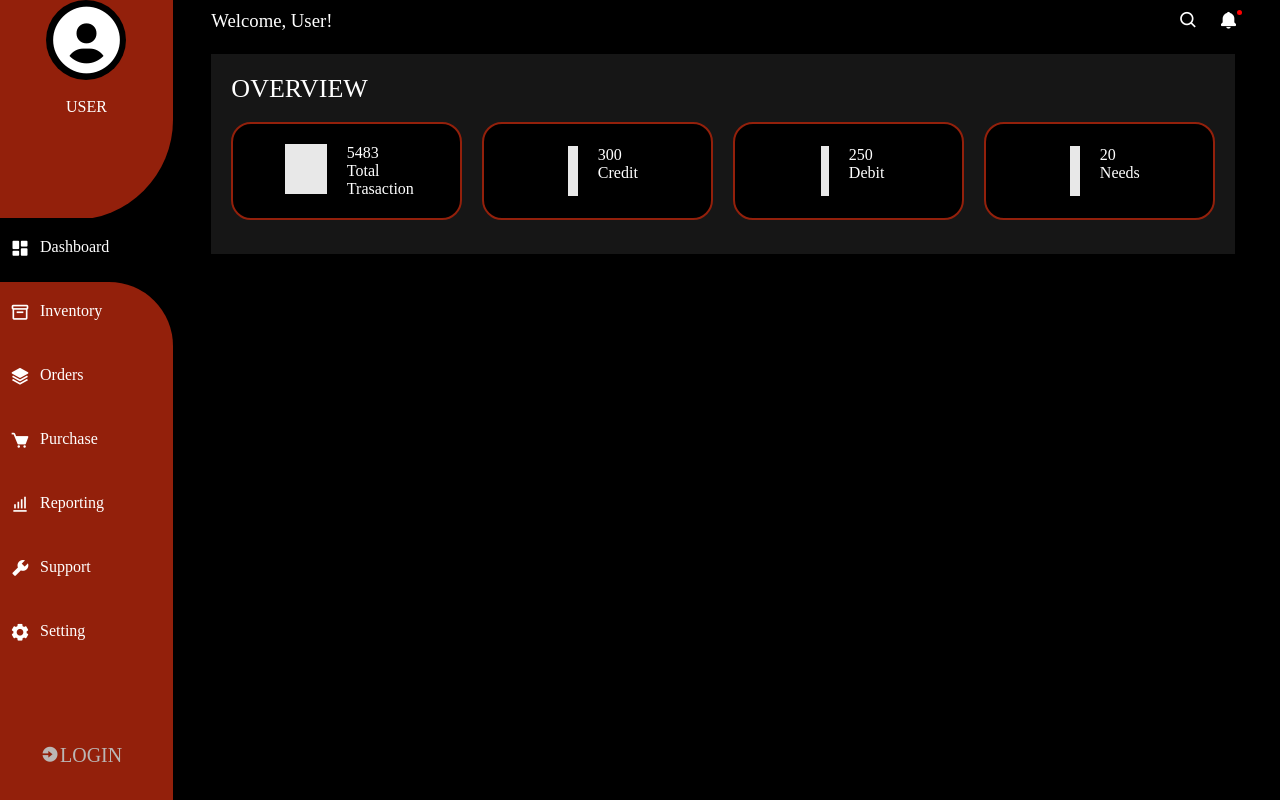
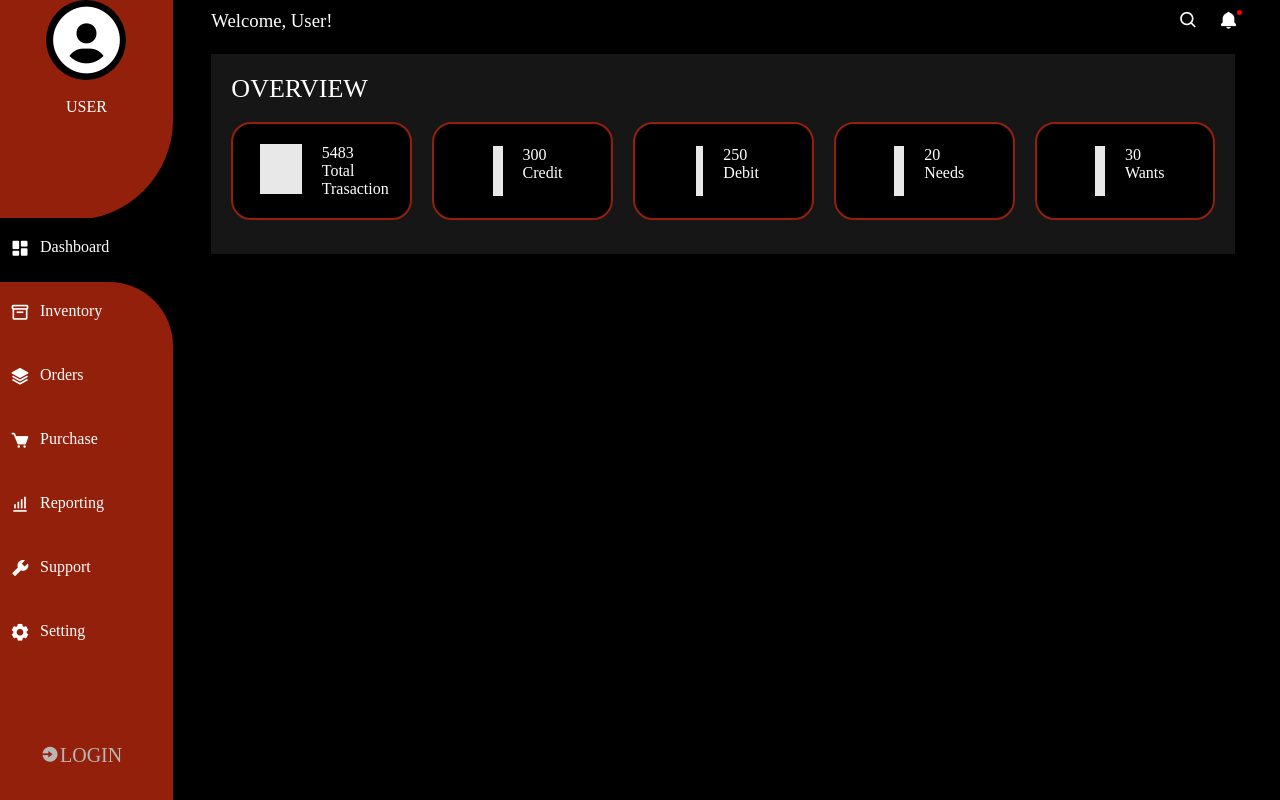
Before and after one commit to Lovethrech/personal-finance-manager, a Vue app: page / in a window 1280 px wide. Built offline with nearby package versions, Linux system fonts and the light colour scheme.

Commit message:
...working on landing-page-overview container

```diff
--- a/src/components/landing-page/LandingPageOverviewBoxMainCtn.vue
+++ b/src/components/landing-page/LandingPageOverviewBoxMainCtn.vue
@@ -30,6 +30,12 @@ import LandingPageOverviewBox from './LandingPageOverviewBox.vue';
                 :boxNo="dashboardOverviewData[3].boxNo"
             >
             </LandingPageOverviewBox>
+            <LandingPageOverviewBox
+                :boxIcon="dashboardOverviewData[4].boxIcon"
+                :boxName="dashboardOverviewData[4].boxName"
+                :boxNo="dashboardOverviewData[4].boxNo"
+            >
+            </LandingPageOverviewBox>
         </div>
     </div>
 </template>
```
